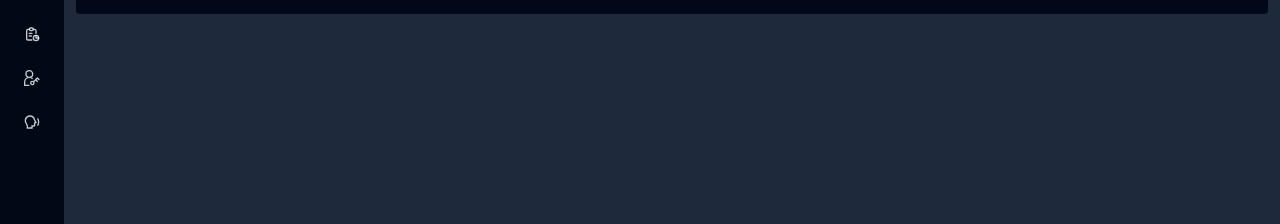
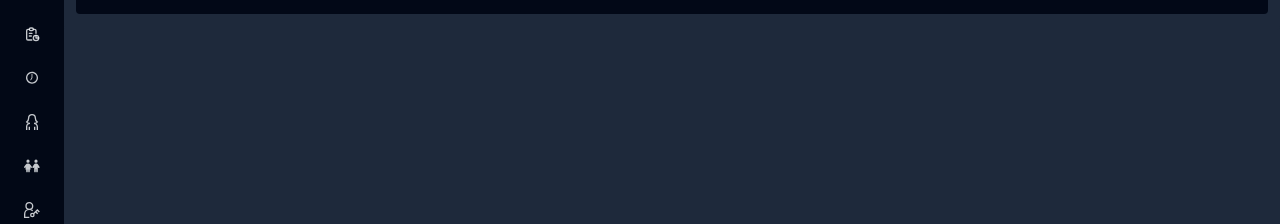
Before and after one commit to Final-Project-SE/infant-immunization-dashboard, a React (Vite) app: page /dashboard in a window 1280 px wide. Shown: the part 158-382 px from the top of the page. Built offline with nearby package versions, Linux system fonts and the light colour scheme; grey boxes are pictures that could not be loaded.

Commit message:
feat: Add sidebar links

```diff
--- a/src/components/sidebar/sidebar.tsx
+++ b/src/components/sidebar/sidebar.tsx
@@ -4,15 +4,18 @@ import { Link } from "react-router-dom";
 import { ReactElement } from "react";
 import { AiOutlineHome } from "react-icons/ai";
 
-import { GrUserAdmin } from "react-icons/gr";
+import { GrUserAdmin, GrUserFemale } from "react-icons/gr";
 
-import { TbReport } from "react-icons/tb";
+import { TbMoodKid, TbReport } from "react-icons/tb";
 
 import { BsHospital } from "react-icons/bs";
 
 import { useSelector } from "react-redux";
 import { useTheme } from "../theme-provider/theme-provider";
 import { RiSpeakLine } from "react-icons/ri";
+import { MdOutlineChildCare } from "react-icons/md";
+import { FaChildren } from "react-icons/fa6";
+import { WiTime7 } from "react-icons/wi";
 
 const Logo = () => {
   const { theme } = useTheme();
@@ -57,6 +60,21 @@ const Menu = () => {
       icon: <TbReport />,
       title: "Reports",
       href: "/reports",
+    },
+    {
+      icon: <WiTime7 />,
+      title: "Appointments",
+      href: "/appointments",
+    },
+    {
+      icon: <GrUserFemale />,
+      title: "Mothers",
+      href: "/mothers",
+    },
+    {
+      icon: <FaChildren />,
+      title: "Children",
+      href: "/children",
     },
     {
       icon: <GrUserAdmin />,
```
